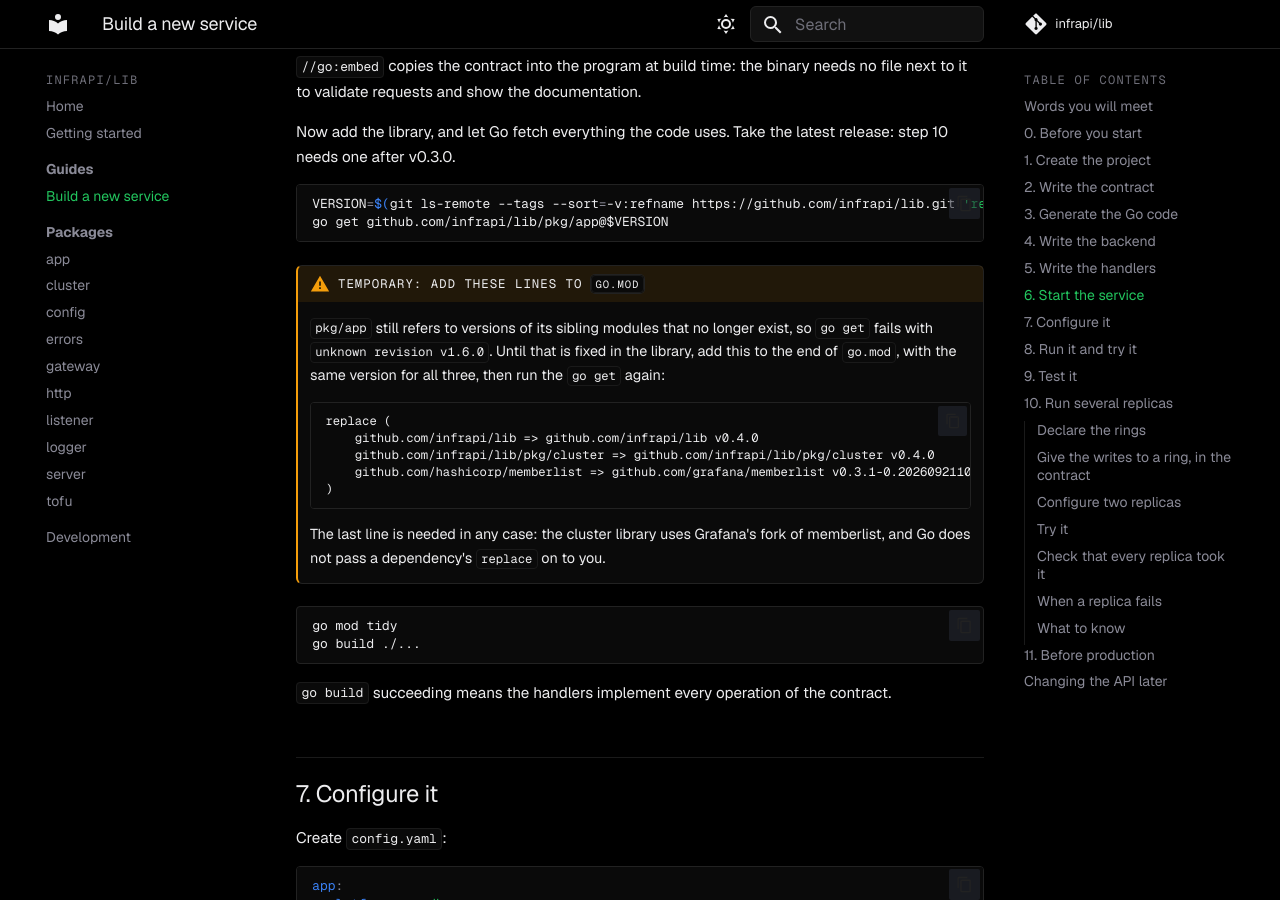
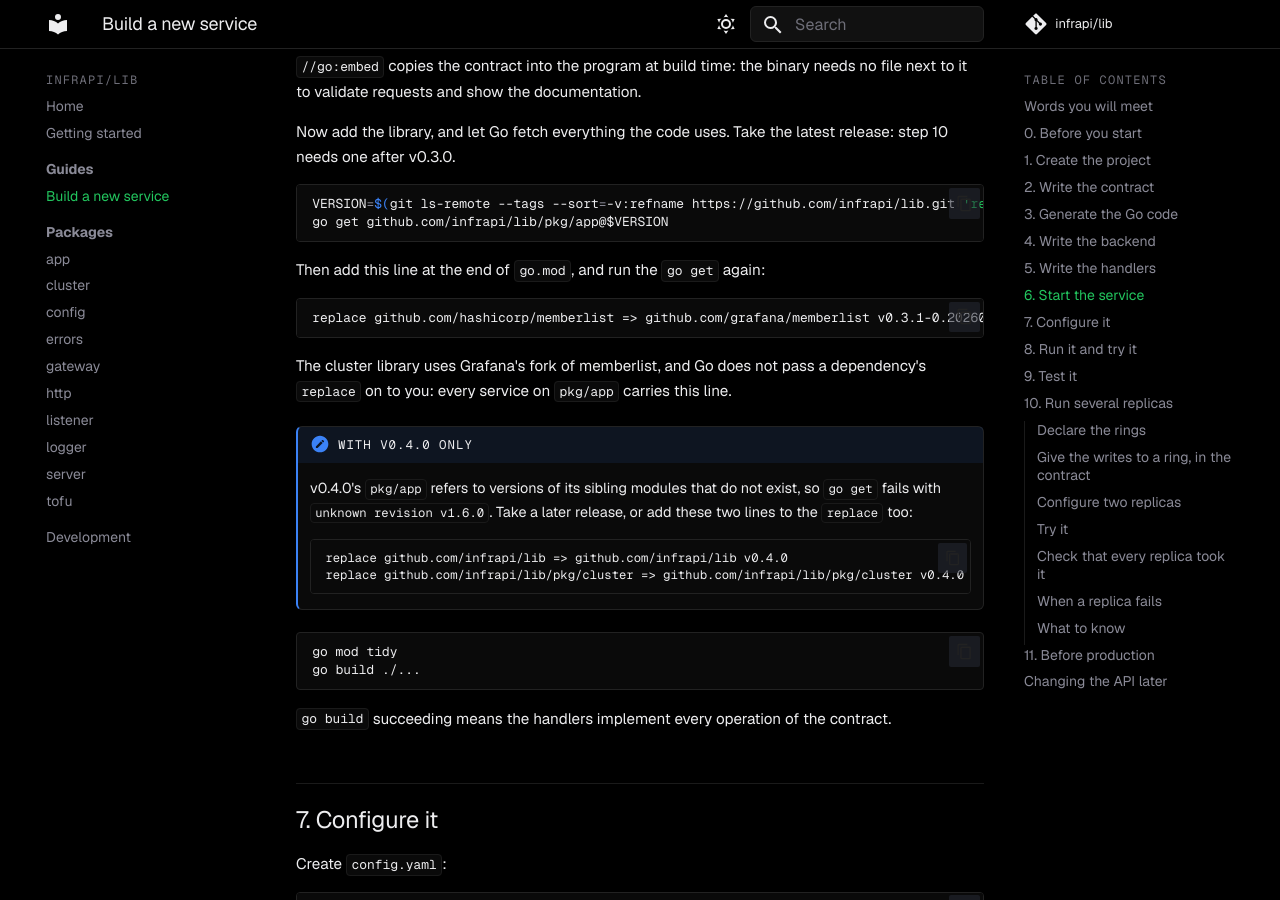
Before and after one commit to infrapi/lib, an MkDocs documentation site: the page built from docs/guides/new-service.md, in a window 1280 px wide and 900 px high, scrolled down 14098 px. Built offline with MkDocs 1.6.1 and Material for MkDocs 9.7.7, drawn with Linux system fonts in a browser that asks for light colours; comment, search, counter and statistics services are not loaded.

Commit message:
fix: the submodules require their siblings at the version they are released with

````diff
--- a/docs/guides/new-service.md
+++ b/docs/guides/new-service.md
@@ -699,22 +699,24 @@ VERSION=$(git ls-remote --tags --sort=-v:refname https://github.com/infrapi/lib.
 go get github.com/infrapi/lib/pkg/app@$VERSION
 ```
 
-!!! warning "Temporary: add these lines to `go.mod`"
-    `pkg/app` still refers to versions of its sibling modules that no longer
-    exist, so `go get` fails with `unknown revision v1.6.0`. Until that is fixed
-    in the library, add this to the end of `go.mod`, with the same version for
-    all three, then run the `go get` again:
+Then add this line at the end of `go.mod`, and run the `go get` again:
+
+```text
+replace github.com/hashicorp/memberlist => github.com/grafana/memberlist v0.3.1-0.20260921102813-8c522db348af
+```
+
+The cluster library uses Grafana's fork of memberlist, and Go does not pass a
+dependency's `replace` on to you: every service on `pkg/app` carries this line.
+
+!!! note "With v0.4.0 only"
+    v0.4.0's `pkg/app` refers to versions of its sibling modules that do not
+    exist, so `go get` fails with `unknown revision v1.6.0`. Take a later
+    release, or add these two lines to the `replace` too:
 
     ```text
-    replace (
-    	github.com/infrapi/lib => github.com/infrapi/lib v0.4.0
-    	github.com/infrapi/lib/pkg/cluster => github.com/infrapi/lib/pkg/cluster v0.4.0
-    	github.com/hashicorp/memberlist => github.com/grafana/memberlist v0.3.1-0.20260921102813-8c522db348af
-    )
+    replace github.com/infrapi/lib => github.com/infrapi/lib v0.4.0
+    replace github.com/infrapi/lib/pkg/cluster => github.com/infrapi/lib/pkg/cluster v0.4.0
     ```
-
-    The last line is needed in any case: the cluster library uses Grafana's
-    fork of memberlist, and Go does not pass a dependency's `replace` on to you.
 
 ```bash
 go mod tidy
````
Also changed, not shown: 5 other files.
